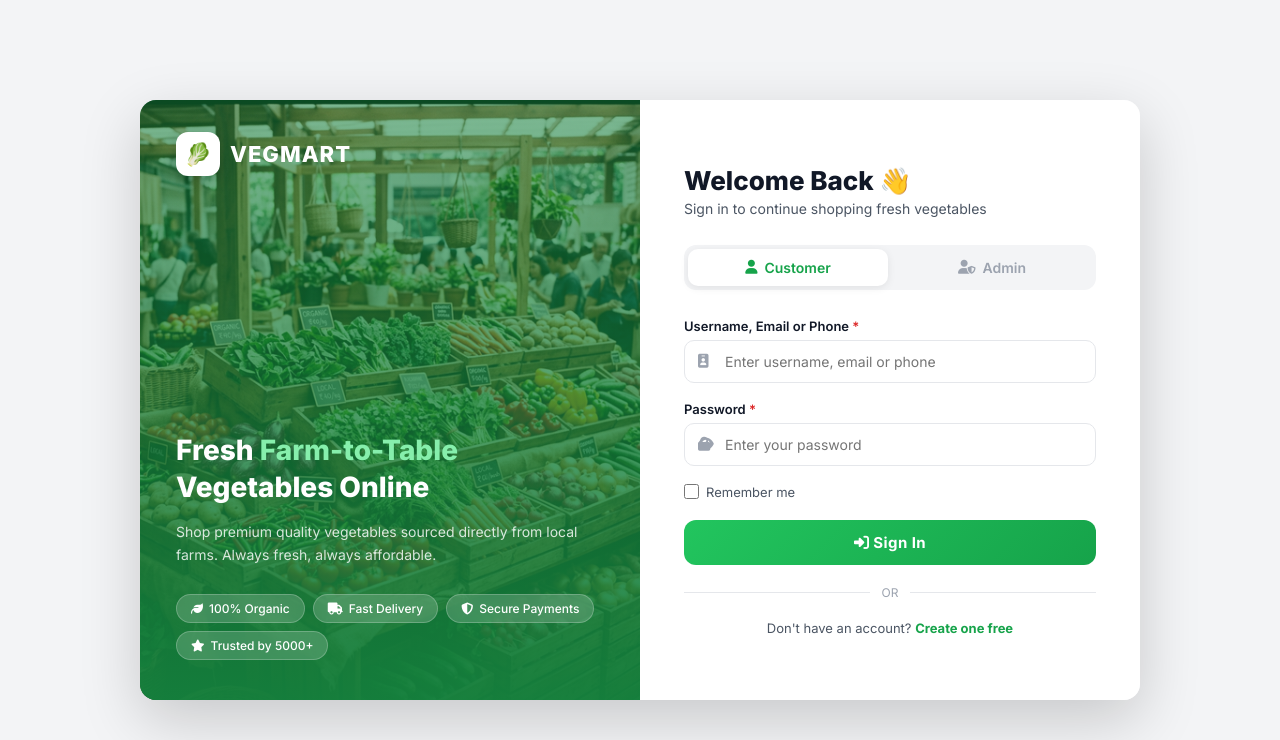
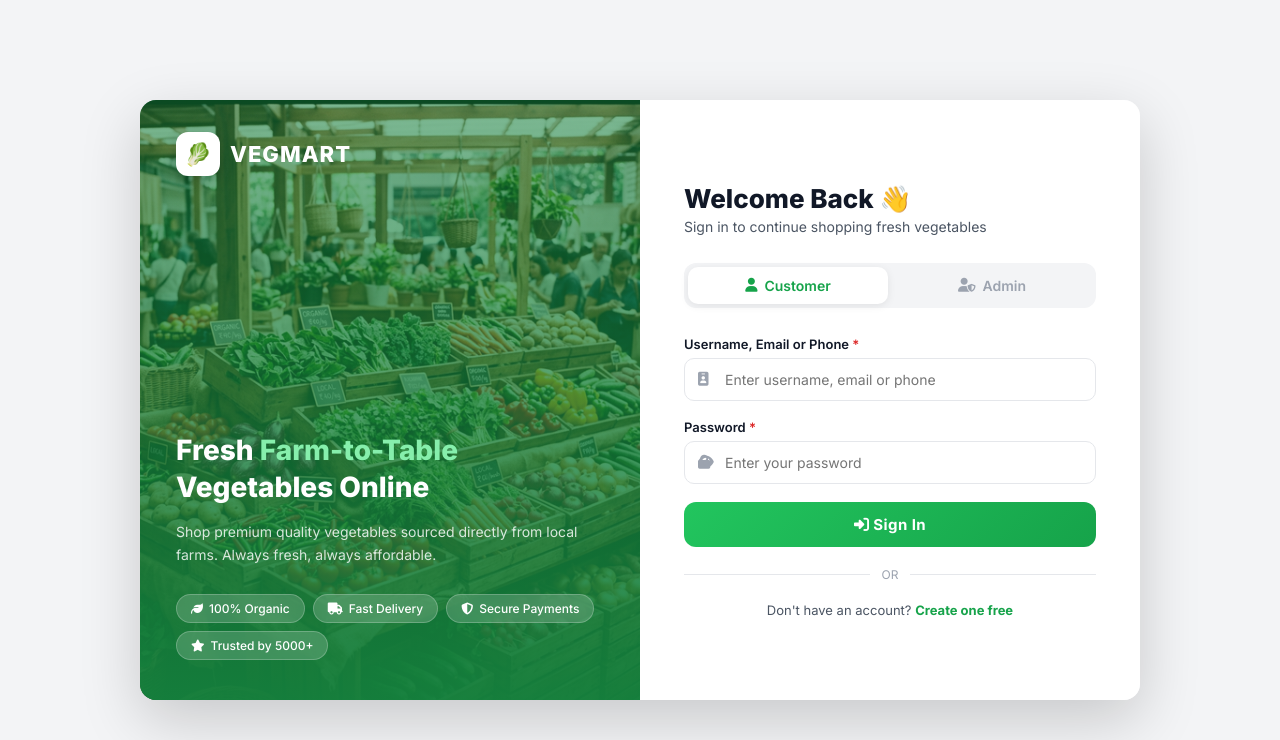
Before and after one commit to prakash-python/Python_Veg_Inventory, a Flask app: page /login in a window 1280 px wide. Shown: the top 740 px of the page. Run offline with Flask 3, Linux system fonts and the light colour scheme.

Commit message:
removed remember me funcitonality

```diff
--- a/templates/login.html
+++ b/templates/login.html
@@ -431,9 +431,9 @@
                         <i class="fas fa-eye toggle-pw" onclick="togglePw('cust-pw', this)"></i>
                     </div>
                 </div>
-                <div class="row-2">
+                <!-- <div class="row-2">
                     <label><input type="checkbox" name="remember_me"> Remember me</label>
-                </div>
+                </div> -->
                 <button type="submit" class="btn-submit"><i class="fas fa-sign-in-alt"></i> Sign In</button>
             </form>
             <div class="divider">OR</div>
```
